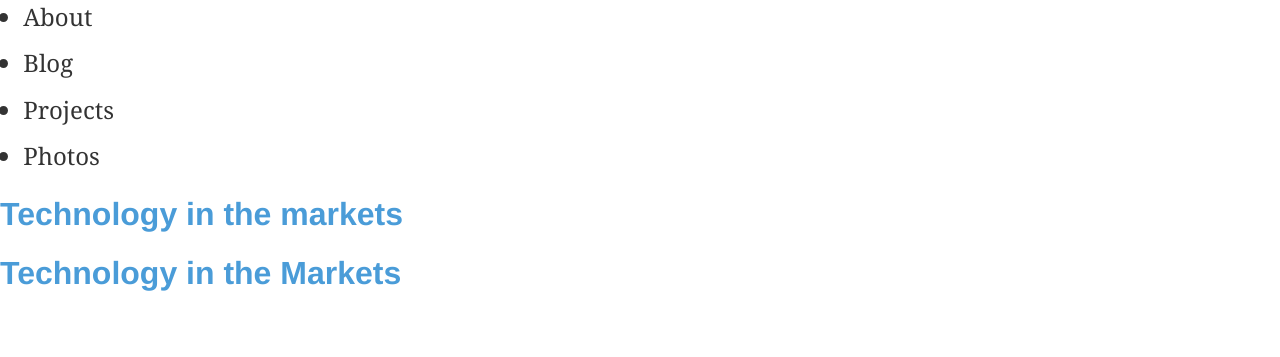
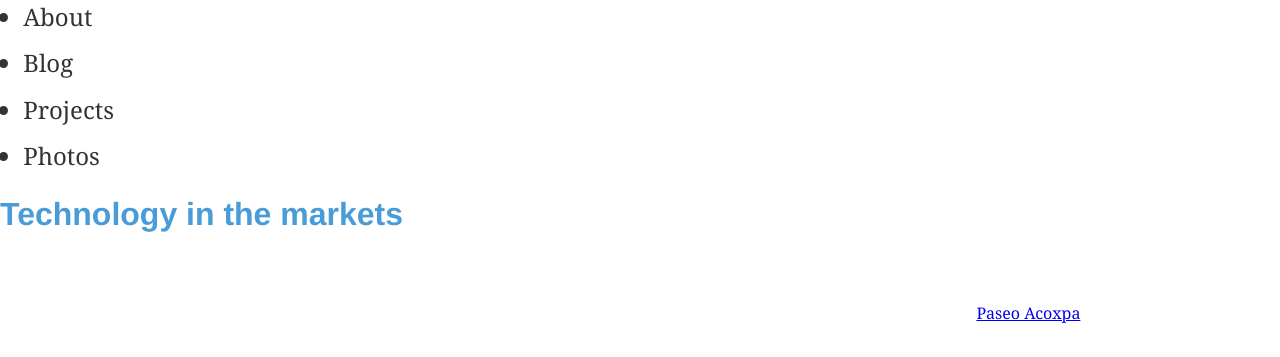
Before and after one commit to giraffesyo/giraffesyo.io, a Gatsby site: page /2018-03-10-technology-in-the-markets/ in a window 1280 px wide. Shown: the top 357 px of the page. Built offline with nearby package versions, Linux system fonts and the light colour scheme; Gatsby itself is replaced by a stand-in of ours; some packages are replaced by stand-ins of ours.

Commit message:
Remove extra title

```diff
--- a/src/posts/2018-03-10-technology-in-the-markets.md
+++ b/src/posts/2018-03-10-technology-in-the-markets.md
@@ -3,8 +3,6 @@
 date: "2018-03-10"
 path: "2018-03-10-technology-in-the-markets"
 ---
-
-# Technology in the Markets
 
 The following is an assignment for a world cultures class I’m in. I was required to take note of the technology in two markets near the school:
 
```
